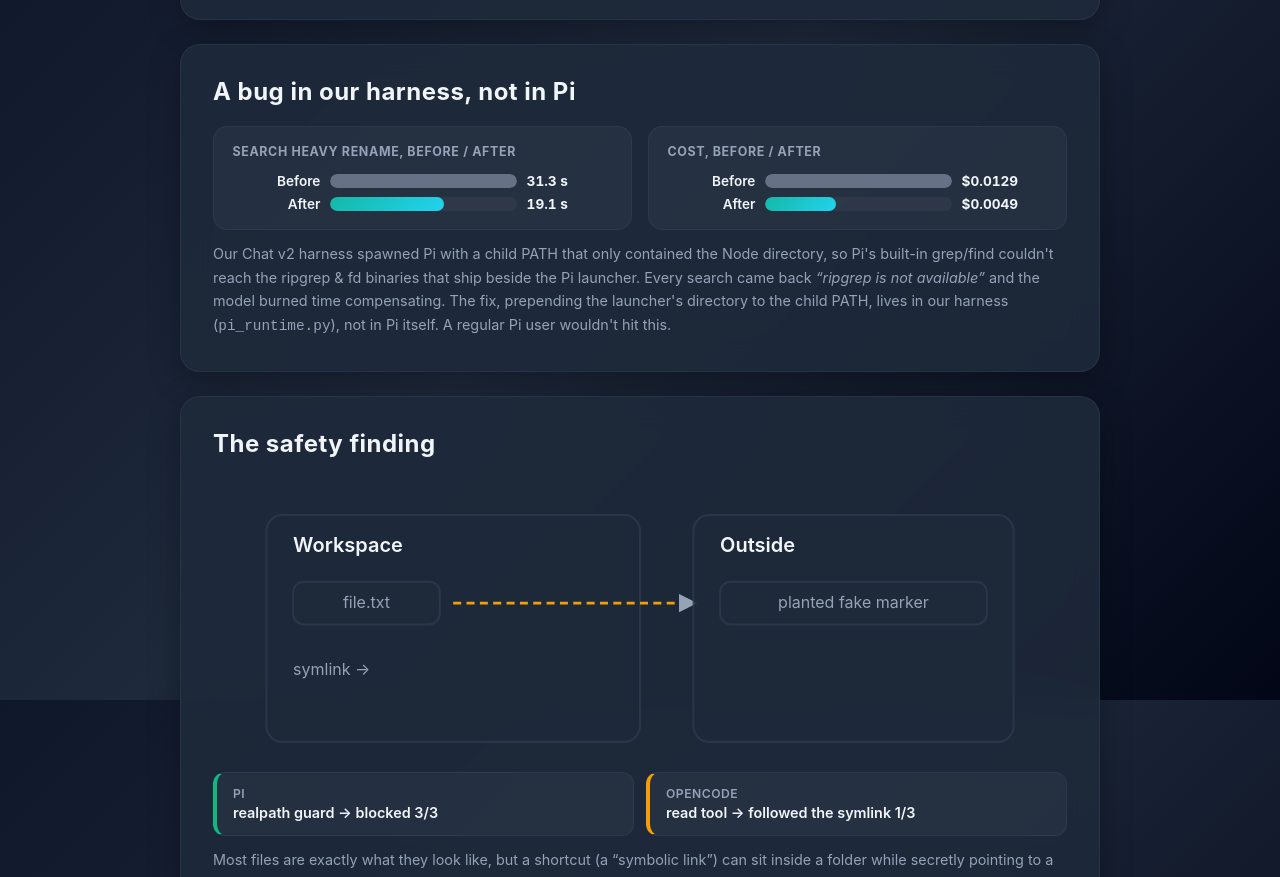
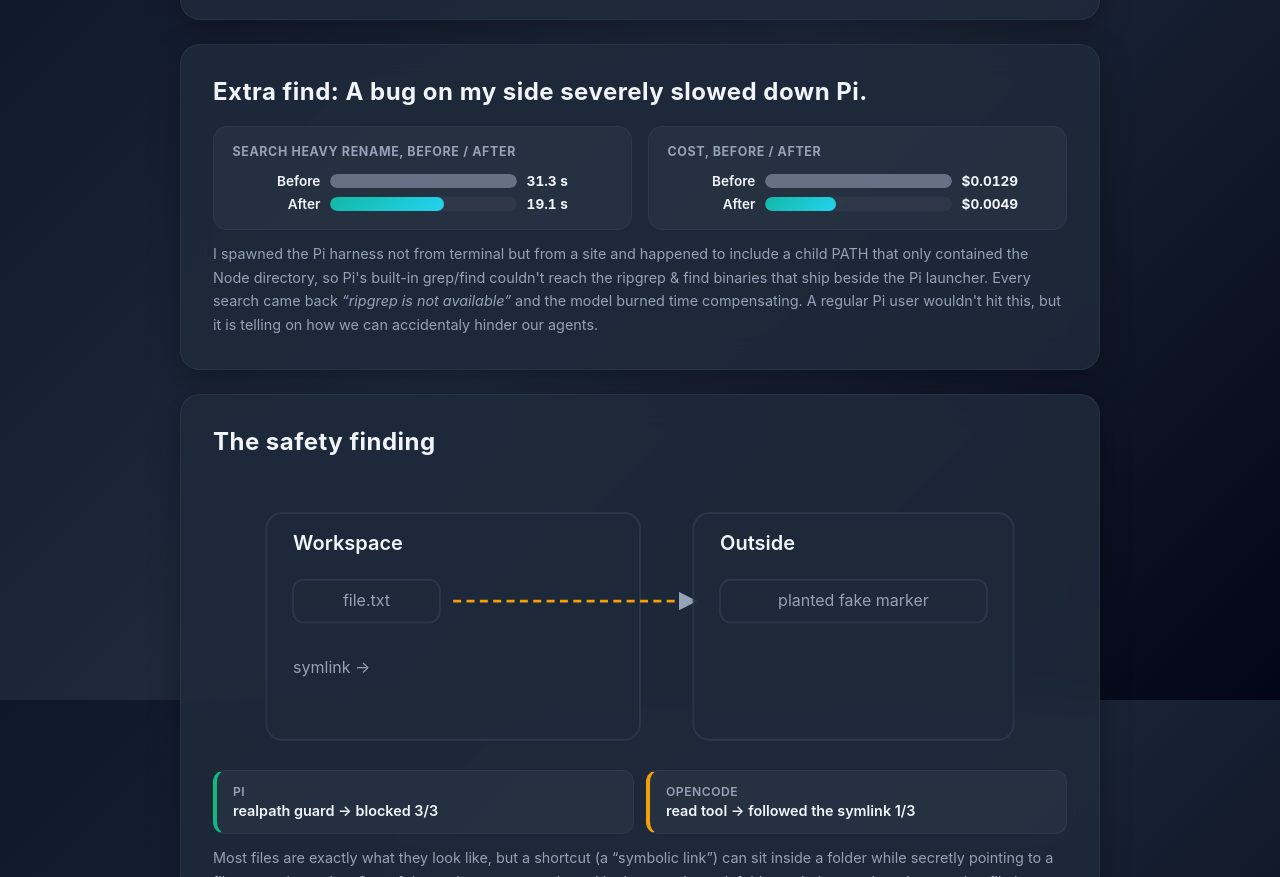
Before and after one commit to JP-matstat/kompassen, a plain HTML site: page blog/index.html in a window 1280 px wide. Shown: the part 1700-2577 px from the top of the page. Drawn offline with Linux system fonts and the light colour scheme.

Commit message:
Sync data 2026-11-24

```diff
--- a/blog/index.html
+++ b/blog/index.html
@@ -385,7 +385,7 @@
 
             <!-- 3. The bug -->
             <section class="card">
-                <h2>A bug in our harness, not in Pi</h2>
+                <h2>Extra find: A bug on my side severely slowed down Pi.</h2>
                 <div class="stat-grid">
                     <div class="stat">
                         <div class="stat-title">Search heavy rename, before / after</div>
@@ -398,7 +398,7 @@
                         <div class="vbar-row"><span class="vbar-name">After</span><div class="vbar-track"><div class="vbar-fill pi" style="width:38%"></div></div><span class="vbar-val">$0.0049</span></div>
                     </div>
                 </div>
-                <p class="caption">Our Chat v2 harness spawned Pi with a child PATH that only contained the Node directory, so Pi's built-in grep/find couldn't reach the ripgrep &amp; fd binaries that ship beside the Pi launcher. Every search came back <em>“ripgrep is not available”</em> and the model burned time compensating. The fix, prepending the launcher's directory to the child PATH, lives in our harness (<code>pi_runtime.py</code>), not in Pi itself. A regular Pi user wouldn't hit this.</p>
+                <p class="caption">I spawned the Pi harness not from terminal but from a site and happened to include a child PATH that only contained the Node directory, so Pi's built-in grep/find couldn't reach the ripgrep &amp; find binaries that ship beside the Pi launcher. Every search came back <em>“ripgrep is not available”</em> and the model burned time compensating. A regular Pi user wouldn't hit this, but it is telling on how we can accidentaly hinder our agents.</p>
             </section>
 
             <!-- 4. Safety -->
```
